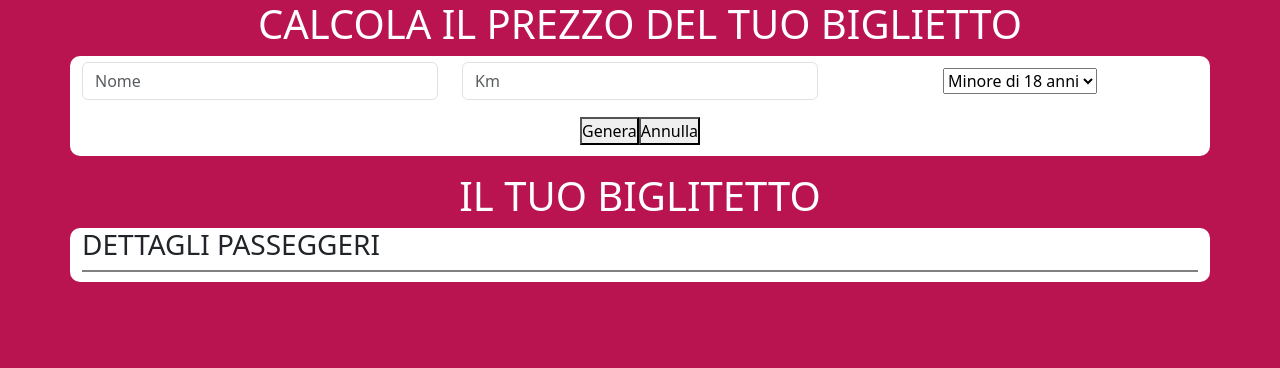
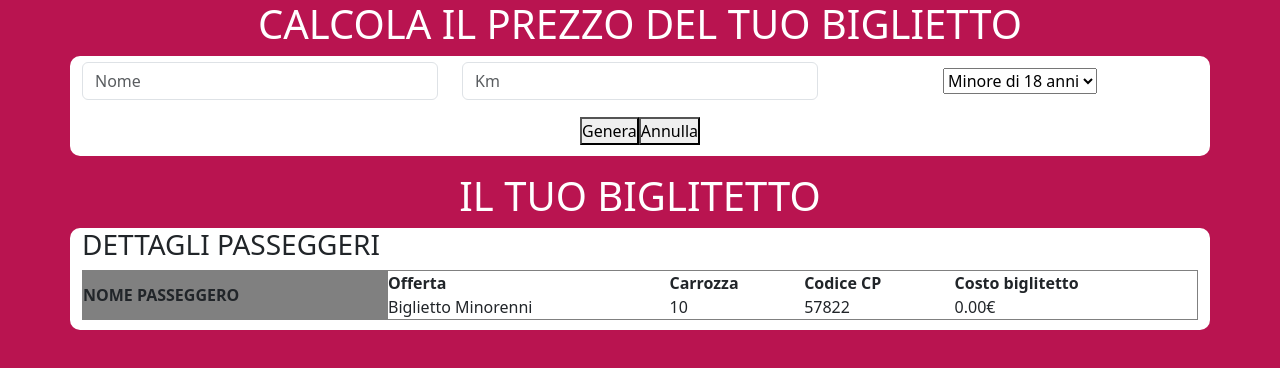
Before and after one commit to asafcastigliano/js-biglietto-treno-form, a plain HTML site: page index.html in a window 1280 px wide. Both pictures are taken after a click on the button "Genera". Drawn offline with nearby package versions, Linux system fonts and the light colour scheme.

Commit message:
finito javascript

```diff
--- a/css/style.css
+++ b/css/style.css
@@ -24,4 +24,5 @@ table{
     width: 100%;
     margin-bottom: 10px;
     border: 1px solid #808080;
+    text-align: start;
 }
--- a/index.html
+++ b/index.html
@@ -30,8 +30,8 @@
                 </select>
             </div>
             <div class="col-12 d-flex align-items-center justify-content-center div-form">
-                <button class="">Genera</button>
-                <button class="">Annulla</button>
+                <button class="genera">Genera</button>
+                <button class="annulla">Annulla</button>
             </div>
         </div>
         <div class="row mt-3">
@@ -46,17 +46,17 @@
                     <table>
                         <thead>
                           <tr>
-                            <td rowspan="2" class="bg-gray"><span class="passeggero"></span></td>
-                            <td></td>
-                            <td></td>
-                            <td></td>
-                            <td></td>
+                            <td rowspan="2" class="bg-gray"><span id="passeggero"></span></td>
+                            <td><span id="offerta-titolo"></span></td>
+                            <td><span id="carrozza-titolo"></span></td>
+                            <td><span id="cp-titolo"></span></td>
+                            <td><span id="costo-titolo"></span></td>
                           </tr>
                           <tr>
-                            <td><span class="offerta"></span></td>
-                            <td><span class="carrozza"></span></td>
-                            <td><span class="cp"></span></td>
-                            <td><span class="costo"></span></td>
+                            <td><span id="offerta"></span></td>
+                            <td><span id="carrozza"></span></td>
+                            <td><span id="cp"></span></td>
+                            <td><span id="costo"></span></td>
                           </tr>
                         </thead>
                         </table>
--- a/js/script.js
+++ b/js/script.js
@@ -1,17 +1,34 @@
+const button = document.querySelector(".genera");
+button.addEventListener("click", function(){
+    let nome = document.getElementById("nome").value;
+    let km = document.getElementById("km").value;
+    let age = document.getElementById("age").value;
 
+    document.getElementById("passeggero").innerHTML = "<b>NOME PASSEGGERO<br>" + nome + "<b>";
 
-const PREZZO = 0.21;
+    document.getElementById("carrozza-titolo").innerHTML = "<b>Carrozza<b>";
+    document.getElementById("carrozza").innerHTML = Math.floor(Math.random() * 10) + 1;
 
-let totale = km * PREZZO;
+    document.getElementById("cp-titolo").innerHTML = "<b>Codice CP  <b>";
+    document.getElementById("cp").innerHTML = Math.floor(Math.random() * 90000) + 10000;
 
-let sconto = 0;
+    const PREZZO = 0.21;
+    let totale = km * PREZZO;
+    let sconto = 0;
 
-if(age < 18){
-    sconto = totale * 0.2;
-} else if (age >= 65){
-    sconto = totale * 0.4;
-}
+    document.getElementById("offerta-titolo").innerHTML = "<b>Offerta<b>";
 
-totale = (totale - sconto).toFixed(2);
+    if(age == "minorenne"){
+        document.getElementById("offerta").innerHTML = "Biglietto Minorenni";
+        sconto = totale * 0.2;
+    } else if(age == "anziano"){
+        document.getElementById("offerta").innerHTML = "Biglietto Over 65";
+        sconto = totale * 0.4;
+    } else {
+        document.getElementById("offerta").innerHTML = "Biglietto Standard";
+    }
 
-console.log(totale + "€");
+    document.getElementById("costo-titolo").innerHTML = "<b>Costo biglitetto<b>";
+
+    document.getElementById("costo").innerHTML = totale = (totale - sconto).toFixed(2) + "€";
+})
```
